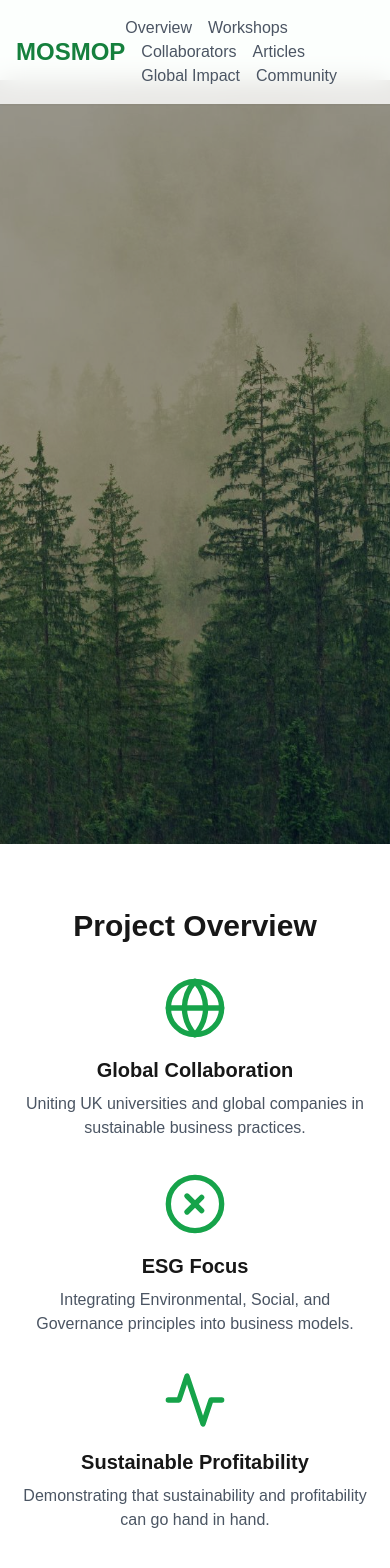
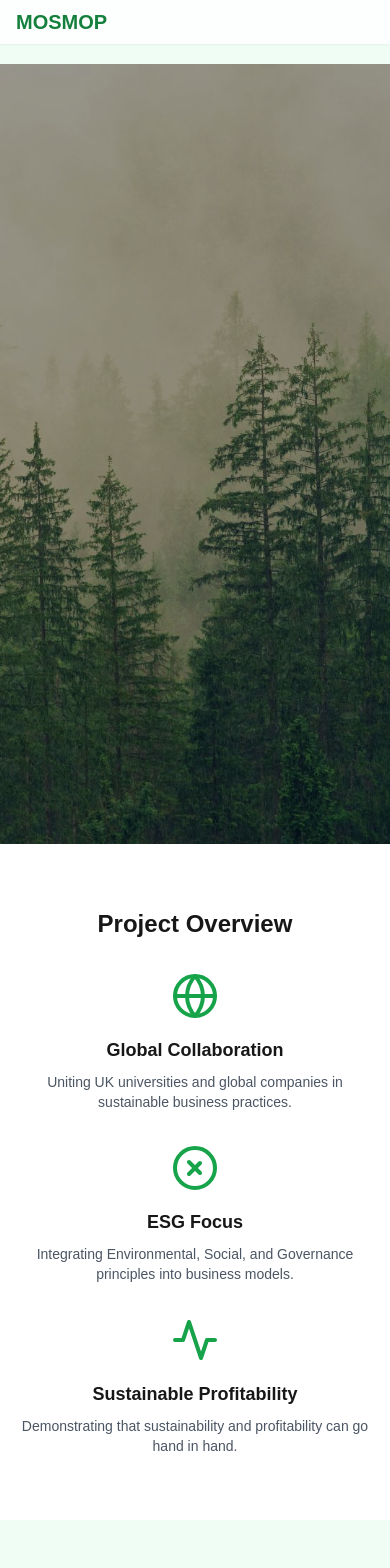
Before and after one commit to CBITNTU/MOSMOP, a Next.js app: page / in a window 390 px wide. Shown: the top 1568 px of the page. Built offline with nearby package versions, Linux system fonts and the light colour scheme.

Commit message:
Update mosmop-single-page.tsx

```diff
--- a/components/mosmop-single-page.tsx
+++ b/components/mosmop-single-page.tsx
@@ -92,15 +92,15 @@ export default function MOSMOPSinglePage() {
     });
   }, []);
 
-  const scrollTo = (ref: RefObject<HTMLElement>) => {
+  const scrollTo = (ref: React.RefObject<HTMLElement>) => {
     if (ref.current) {
       ref.current.scrollIntoView({ behavior: 'smooth' })
     }
   }
 
-  const handleSlackFormSubmit = async (event: FormEvent<HTMLFormElement>) => {
+  const handleSlackFormSubmit = async (event: React.FormEvent<HTMLFormElement>) => {
     event.preventDefault();
-    const formData = new FormData(event.currentTarget as HTMLFormElement);
+    const formData = new FormData(event.currentTarget);
     const data = Object.fromEntries(formData.entries());
 
     try {
@@ -126,22 +126,22 @@ export default function MOSMOPSinglePage() {
     <div className="min-h-screen bg-gradient-to-b from-green-50 to-blue-50">
       {/* Header */}
       <header className="fixed top-0 left-0 right-0 z-50 bg-white/80 backdrop-blur-md shadow-sm">
-        <nav className="container mx-auto px-4 py-4 flex justify-between items-center">
-          <Link href="/" className="text-2xl font-bold text-green-700">MOSMOP</Link>
-          <div className="space-x-4">
-            <button onClick={() => scrollTo(overviewRef)} className={`text-gray-600 hover:text-green-700 ${activeSection === 'overview' ? 'text-green-700' : ''}`}>Overview</button>
-            <button onClick={() => scrollTo(workshopsRef)} className={`text-gray-600 hover:text-green-700 ${activeSection === 'workshops' ? 'text-green-700' : ''}`}>Workshops</button>
-            <button onClick={() => scrollTo(collaboratorsRef)} className={`text-gray-600 hover:text-green-700 ${activeSection === 'collaborators' ? 'text-green-700' : ''}`}>Collaborators</button>
-            <button onClick={() => scrollTo(articlesRef)} className={`text-gray-600 hover:text-green-700 ${activeSection === 'articles' ? 'text-green-700' : ''}`}>Articles</button>
-            <button onClick={() => scrollTo(mapRef)} className={`text-gray-600 hover:text-green-700 ${activeSection === 'map' ? 'text-green-700' : ''}`}>Global Impact</button>
-            <button onClick={() => scrollTo(communityRef)} className={`text-gray-600 hover:text-green-700 ${activeSection === 'community' ? 'text-green-700' : ''}`}>Community</button>
+        <nav className="container mx-auto px-4 py-2 flex justify-between items-center">
+          <Link href="/" className="text-xl font-bold text-green-700">MOSMOP</Link>
+          <div className="hidden md:flex space-x-4">
+            <button onClick={() => scrollTo(overviewRef)} className={`text-sm text-gray-600 hover:text-green-700 ${activeSection === 'overview' ? 'text-green-700' : ''}`}>Overview</button>
+            <button onClick={() => scrollTo(workshopsRef)} className={`text-sm text-gray-600 hover:text-green-700 ${activeSection === 'workshops' ? 'text-green-700' : ''}`}>Workshops</button>
+            <button onClick={() => scrollTo(collaboratorsRef)} className={`text-sm text-gray-600 hover:text-green-700 ${activeSection === 'collaborators' ? 'text-green-700' : ''}`}>Collaborators</button>
+            <button onClick={() => scrollTo(articlesRef)} className={`text-sm text-gray-600 hover:text-green-700 ${activeSection === 'articles' ? 'text-green-700' : ''}`}>Articles</button>
+            <button onClick={() => scrollTo(mapRef)} className={`text-sm text-gray-600 hover:text-green-700 ${activeSection === 'map' ? 'text-green-700' : ''}`}>Global Impact</button>
+            <button onClick={() => scrollTo(communityRef)} className={`text-sm text-gray-600 hover:text-green-700 ${activeSection === 'community' ? 'text-green-700' : ''}`}>Community</button>
           </div>
         </nav>
       </header>
 
-      <main className="pt-20">
+      <main className="pt-16">
         {/* Hero Section */}
-        <section id="hero" ref={heroRef} className="relative h-[calc(100vh-5rem)] flex items-center justify-center overflow-hidden">
+        <section id="hero" ref={heroRef} className="relative h-[calc(100vh-4rem)] flex items-center justify-center overflow-hidden">
           <div className="absolute inset-0 z-0">
             <Image
               src="/images/hero-image.jpg"
@@ -155,14 +155,14 @@ export default function MOSMOPSinglePage() {
             className="container mx-auto px-4 text-center text-white z-10"
             style={{ opacity, y }}
           >
-            <h1 className="text-4xl md:text-6xl font-bold mb-4">
+            <h1 className="text-3xl md:text-5xl font-bold mb-4">
               Future Leader&apos;s Adoption of ESG-Driven Business Models
             </h1>
-            <p className="text-xl md:text-2xl mb-8">
+            <p className="text-lg md:text-xl mb-8">
               MOre Sustainable, MOre Profitable (MOSMOP)
             </p>
             <Button size="lg" className="bg-green-600 hover:bg-green-700 text-white" onClick={() => scrollTo(overviewRef)}>
-              Learn More <ArrowRight className="ml-2" />
+              Learn More <ArrowRight className="ml-2 h-4 w-4" />
             </Button>
           </motion.div>
         </section>
@@ -170,12 +170,12 @@ export default function MOSMOPSinglePage() {
         {/* Overview Section */}
         <section id="overview" ref={overviewRef} className="py-16 bg-white">
           <div className="container mx-auto px-4">
-            <h2 className="text-3xl font-bold text-center mb-8">Project Overview</h2>
+            <h2 className="text-2xl md:text-3xl font-bold text-center mb-8">Project Overview</h2>
             <div className="grid md:grid-cols-3 gap-8">
               <div className="text-center">
-                <Globe className="w-16 h-16 mx-auto mb-4 text-green-600" />
-                <h3 className="text-xl font-semibold mb-2">Global Collaboration</h3>
-                <p className="text-gray-600">
+                <Globe className="w-12 h-12 mx-auto mb-4 text-green-600" />
+                <h3 className="text-lg font-semibold mb-2">Global Collaboration</h3>
+                <p className="text-sm text-gray-600">
                   Uniting UK universities and global companies in sustainable business practices.
                 </p>
               </div>
@@ -188,14 +188,14 @@ export default function MOSMOPSinglePage() {
                   strokeWidth="2"
                   strokeLinecap="round"
                   strokeLinejoin="round"
-                  className="w-16 h-16 mx-auto mb-4 text-green-600"
+                  className="w-12 h-12 mx-auto mb-4 text-green-600"
                 >
                   <path d="M12 22c5.523 0 10-4.477 10-10S17.523 2 12 2 2 6.477 2 12s4.477 10 10 10z" />
                   <path d="M14.5 9.5 9 15" />
                   <path d="m9 9 5.5 5.5" />
                 </svg>
-                <h3 className="text-xl font-semibold mb-2">ESG Focus</h3>
-                <p className="text-gray-600">
+                <h3 className="text-lg font-semibold mb-2">ESG Focus</h3>
+                <p className="text-sm text-gray-600">
                   Integrating Environmental, Social, and Governance principles into business models.
                 </p>
               </div>
@@ -208,12 +208,12 @@ export default function MOSMOPSinglePage() {
                   strokeWidth="2"
                   strokeLinecap="round"
                   strokeLinejoin="round"
-                  className="w-16 h-16 mx-auto mb-4 text-green-600"
+                  className="w-12 h-12 mx-auto mb-4 text-green-600"
                 >
                   <path d="M22 12h-4l-3 9L9 3l-3 9H2" />
                 </svg>
-                <h3 className="text-xl font-semibold mb-2">Sustainable Profitability</h3>
-                <p className="text-gray-600">
+                <h3 className="text-lg font-semibold mb-2">Sustainable Profitability</h3>
+                <p className="text-sm text-gray-600">
                   Demonstrating that sustainability and profitability can go hand in hand.
                 </p>
               </div>
@@ -224,7 +224,7 @@ export default function MOSMOPSinglePage() {
         {/* Workshops Section */}
         <section id="workshops" ref={workshopsRef} className="py-16 bg-green-50">
           <div className="container mx-auto px-4">
-            <h2 className="text-3xl font-bold text-center mb-8">Workshop Galleries</h2>
+            <h2 className="text-2xl md:text-3xl font-bold text-center mb-8">Workshop Galleries</h2>
             <div className="grid grid-cols-2 md:grid-cols-3 gap-4">
               {[1, 2, 3, 4, 5, 6].map((i) => (
                 <div key={i} className="relative group overflow-hidden rounded-lg">
@@ -247,7 +247,7 @@ export default function MOSMOPSinglePage() {
         {/* Collaborators Section */}
         <section id="collaborators" ref={collaboratorsRef} className="py-16 bg-green-50">
           <div className="container mx-auto px-4">
-            <h2 className="text-3xl font-bold text-center mb-8">Our Collaborators</h2>
+            <h2 className="text-2xl md:text-3xl font-bold text-center mb-8">Our Collaborators</h2>
             <div className="grid md:grid-cols-4 gap-8 mb-12">
               {collaborators.map((collaborator, index) => (
                 <Card key={index}>
@@ -255,13 +255,13 @@ export default function MOSMOPSinglePage() {
                     <Image
                       src={collaborator.image}
                       alt={collaborator.name}
-                      width={128}
-                      height={128}
+                      width={96}
+                      height={96}
                       className="rounded-full mb-4"
                     />
-                    <h3 className="text-xl font-semibold mb-2">{collaborator.name}</h3>
-                    <p className="text-gray-600 mb-1">{collaborator.role}</p>
-                    <p className="text-gray-500">{collaborator.institution}</p>
+                    <h3 className="text-lg font-semibold mb-2">{collaborator.name}</h3>
+                    <p className="text-sm text-gray-600 mb-1">{collaborator.role}</p>
+                    <p className="text-xs text-gray-500 text-center">{collaborator.institution}</p>
                   </CardContent>
                 </Card>
               ))}
@@ -273,17 +273,17 @@ export default function MOSMOPSinglePage() {
         {/* Articles Section */}
         <section id="articles" ref={articlesRef} className="py-16 bg-white">
           <div className="container mx-auto px-4">
-            <h2 className="text-3xl font-bold text-center mb-8">Articles and Whitepapers</h2>
+            <h2 className="text-2xl md:text-3xl font-bold text-center mb-8">Articles and Whitepapers</h2>
             <div className="grid md:grid-cols-2 gap-8">
               <Card>
                 <CardHeader>
-                  <CardTitle>ESG White Paper on the Pharmaceutical Manufacturing Industry</CardTitle>
+                  <CardTitle className="text-lg">ESG White Paper on the Pharmaceutical Manufacturing Industry</CardTitle>
                 </CardHeader>
                 <CardContent>
-                  <p className="text-gray-600 mb-4">
+                  <p className="text-sm text-gray-600 mb-4">
                     Explore our latest research on ESG practices in the pharmaceutical manufacturing industry.
                   </p>
-                  <Button variant="outline" className="w-full" onClick={() => window.open("http://rongxuesg.com/archives/757", "_blank")}>
+                  <Button variant="outline" className="w-full text-sm" onClick={() => window.open("http://rongxuesg.com/archives/757", "_blank")}>
                     <Book className="mr-2 h-4 w-4" />
                     Read Whitepaper
                   </Button>
@@ -291,13 +291,13 @@ export default function MOSMOPSinglePage() {
               </Card>
               <Card>
                 <CardHeader>
-                  <CardTitle>ESG White Paper on the New Energy Industry</CardTitle>
+                  <CardTitle className="text-lg">ESG White Paper on the New Energy Industry</CardTitle>
                 </CardHeader>
                 <CardContent>
-                  <p className="text-gray-600 mb-4">
+                  <p className="text-sm text-gray-600 mb-4">
                     Discover insights on ESG integration in the new energy sector.
                   </p>
-                  <Button variant="outline" className="w-full" onClick={() => window.open("http://rongxuesg.com/archives/782", "_blank")}>
+                  <Button variant="outline" className="w-full text-sm" onClick={() => window.open("http://rongxuesg.com/archives/782", "_blank")}>
                     <Book className="mr-2 h-4 w-4" />
                     Read Whitepaper
                   </Button>
@@ -310,8 +310,8 @@ export default function MOSMOPSinglePage() {
         {/* Map Section */}
         <section id="map" ref={mapRef} className="py-16 bg-white">
           <div className="container mx-auto px-4">
-            <h2 className="text-3xl font-bold text-center mb-8">Global Impact</h2>
-            <div className="h-[600px] w-full">
+            <h2 className="text-2xl md:text-3xl font-bold text-center mb-8">Global Impact</h2>
+            <div className="h-[400px] md:h-[600px] w-full">
               <DynamicMap />
             </div>
           </div>
@@ -320,14 +320,14 @@ export default function MOSMOPSinglePage() {
         {/* Community Section */}
         <section id="community" ref={communityRef} className="py-16 bg-white">
           <div className="container mx-auto px-4 text-center">
-            <h2 className="text-3xl font-bold mb-8">Join Our Community</h2>
-            <p className="text-xl mb-8">
+            <h2 className="text-2xl md:text-3xl font-bold mb-8">Join Our Community</h2>
+            <p className="text-sm md:text-base mb-8">
               Connect with like-minded professionals and stay updated on the latest in ESG-driven business models.
             </p>
             <Dialog open={isModalOpen} onOpenChange={setIsModalOpen}>
               <DialogTrigger asChild>
                 <Button size="lg" className="bg-green-600 hover:bg-green-700 text-white">
-                  Join Slack <Slack className="ml-2" />
+                  Join Slack <Slack className="ml-2 h-4 w-4" />
                 </Button>
               </DialogTrigger>
               <DialogContent>
@@ -364,7 +364,7 @@ export default function MOSMOPSinglePage() {
           <div className="grid md:grid-cols-4 gap-8">
             <div>
               <h3 className="text-lg font-semibold mb-4">Quick Links</h3>
-              <ul className="space-y-2">
+              <ul className="space-y-2 text-sm">
                 <li><button onClick={() => scrollTo(overviewRef)} className="hover:text-green-400">Overview</button></li>
                 <li><button onClick={() => scrollTo(workshopsRef)} className="hover:text-green-400">Workshops</button></li>
                 <li><button onClick={() => scrollTo(collaboratorsRef)} className="hover:text-green-400">Collaborators</button></li>
@@ -375,8 +375,8 @@ export default function MOSMOPSinglePage() {
             </div>
             <div>
               <h3 className="text-lg font-semibold mb-4">Contact</h3>
-              <p>Email: cbit@ntu.ac.uk</p>
-              <p>Phone: +44 123 456 7890</p>
+              <p className="text-sm">Email: cbit@ntu.ac.uk</p>
+              <p className="text-sm">Phone: +44 123 456 7890</p>
             </div>
             <div>
               <h3 className="text-lg font-semibold mb-4">Follow Us</h3>
@@ -401,22 +401,22 @@ export default function MOSMOPSinglePage() {
             <div>
               <h3 className="text-lg font-semibold mb-4">Newsletter</h3>
               <form className="flex">
-                <input
+                <Input
                   type="email"
                   placeholder="Your email"
                   className="flex-grow px-3 py-2 bg-gray-700 text-white rounded-l-md focus:outline-none focus:ring-2 focus:ring-green-400"
                 />
-                <button
+                <Button
                   type="submit"
                   className="px-4 py-2 bg-green-600 text-white rounded-r-md hover:bg-green-700 focus:outline-none focus:ring-2 focus:ring-green-400"
                 >
                   Subscribe
-                </button>
+                </Button>
               </form>
             </div>
           </div>
           <div className="mt-8 pt-8 border-t border-gray-700 text-center">
-            <p>&copy; {new Date().getFullYear()} MOSMOP. All rights reserved.</p>
+            <p className="text-sm">&copy; {new Date().getFullYear()} MOSMOP. All rights reserved.</p>
           </div>
         </div>
       </footer>
```
